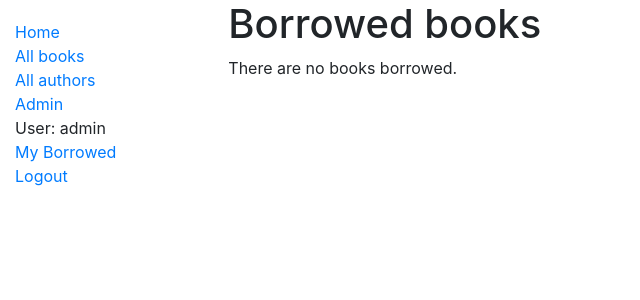
After one commit to rickschmoo/django_mdntutorial_locallibrary, a Django app: page /catalog/mybooks/ in a window 1280 px wide. The commit adds this page. Shown: the top 300 px of the page, without its empty margins (0-640 px from the left). Run offline with Django 3.2, Linux system fonts and the light colour scheme; a user stored in the database is signed in; data comes from the database, SQL or seed files in the repository; both versions use the stored data as it was after the commit.

Commit message:
Borrowers books list view

```diff
--- a/catalog/admin.py
+++ b/catalog/admin.py
@@ -31,7 +31,7 @@ class BookAdmin(admin.ModelAdmin):
 # BOOK INSTANCE
 @admin.register(BookInstance)
 class BookInstanceAdmin(admin.ModelAdmin):
-    list_display = ('book', 'status', 'due_back', 'id')
+    list_display = ('book', 'status', 'borrower', 'due_back', 'id')
     list_filter = ('status', 'due_back')
 
     fieldsets = (
@@ -39,6 +39,6 @@ class BookInstanceAdmin(admin.ModelAdmin):
             'fields': ('book', 'imprint', 'id')
         }),
         ('Availability', {
-            'fields': ('status', 'due_back')
+            'fields': ('status', 'due_back', 'borrower')
         }),
     )
--- a/catalog/templates/base_generic.html
+++ b/catalog/templates/base_generic.html
@@ -18,8 +18,10 @@
           <li><a href="{% url 'index' %}">Home</a></li>
           <li><a href="{% url 'books' %}">All books</a></li>
           <li><a href="{% url 'authors' %}">All authors</a></li>
+          <li><a href="/admin">Admin</a></li>
           {% if user.is_authenticated %}
             <li>User: {{ user.get_username }}</li>
+            <li><a href="{% url 'my-borrowed' %}">My Borrowed</a></li>
             <li><a href="{% url 'logout'%}?next={{request.path}}">Logout</a></li>
           {% else %}
             <li><a href="{% url 'login'%}?next={{request.path}}">Login</a></li>
--- /dev/null
+++ b/catalog/templates/catalog/bookinstance_list_borrowed_user.html
@@ -0,0 +1,19 @@
+{% extends "base_generic.html" %}
+
+{% block content %}
+    <h1>Borrowed books</h1>
+
+    {% if bookinstance_list %}
+    <ul>
+
+      {% for bookinst in bookinstance_list %}
+      <li class="{% if bookinst.is_overdue %}text-danger{% endif %}">
+        <a href="{% url 'book-detail' bookinst.book.pk %}">{{bookinst.book.title}}</a> ({{ bookinst.due_back }})
+      </li>
+      {% endfor %}
+    </ul>
+
+    {% else %}
+      <p>There are no books borrowed.</p>
+    {% endif %}
+{% endblock %}
--- a/catalog/urls.py
+++ b/catalog/urls.py
@@ -11,4 +11,6 @@ urlpatterns = [
     path('book/<int:pk>', views.BookDetailView.as_view(), name='book-detail'),
 
     path('author/<int:pk>', views.AuthorDetailView.as_view(), name='author-detail'),
+
+    path('mybooks/', views.LoanedBooksByUserListView.as_view(), name='my-borrowed'),
 ]
--- a/catalog/views.py
+++ b/catalog/views.py
@@ -45,3 +45,15 @@ class AuthorListView(generic.ListView):
 
 class AuthorDetailView(generic.DetailView):
     model = Author
+
+
+from django.contrib.auth.mixins import LoginRequiredMixin
+
+class LoanedBooksByUserListView(LoginRequiredMixin,generic.ListView):
+    """Generic class-based view listing books on loan to current user."""
+    model = BookInstance
+    template_name ='catalog/bookinstance_list_borrowed_user.html'
+    paginate_by = 10
+
+    def get_queryset(self):
+        return BookInstance.objects.filter(borrower=self.request.user).filter(status__exact='o').order_by('due_back')
```
Also changed, not shown: catalog/models.py (+11 -0 lines), db.sqlite3.
